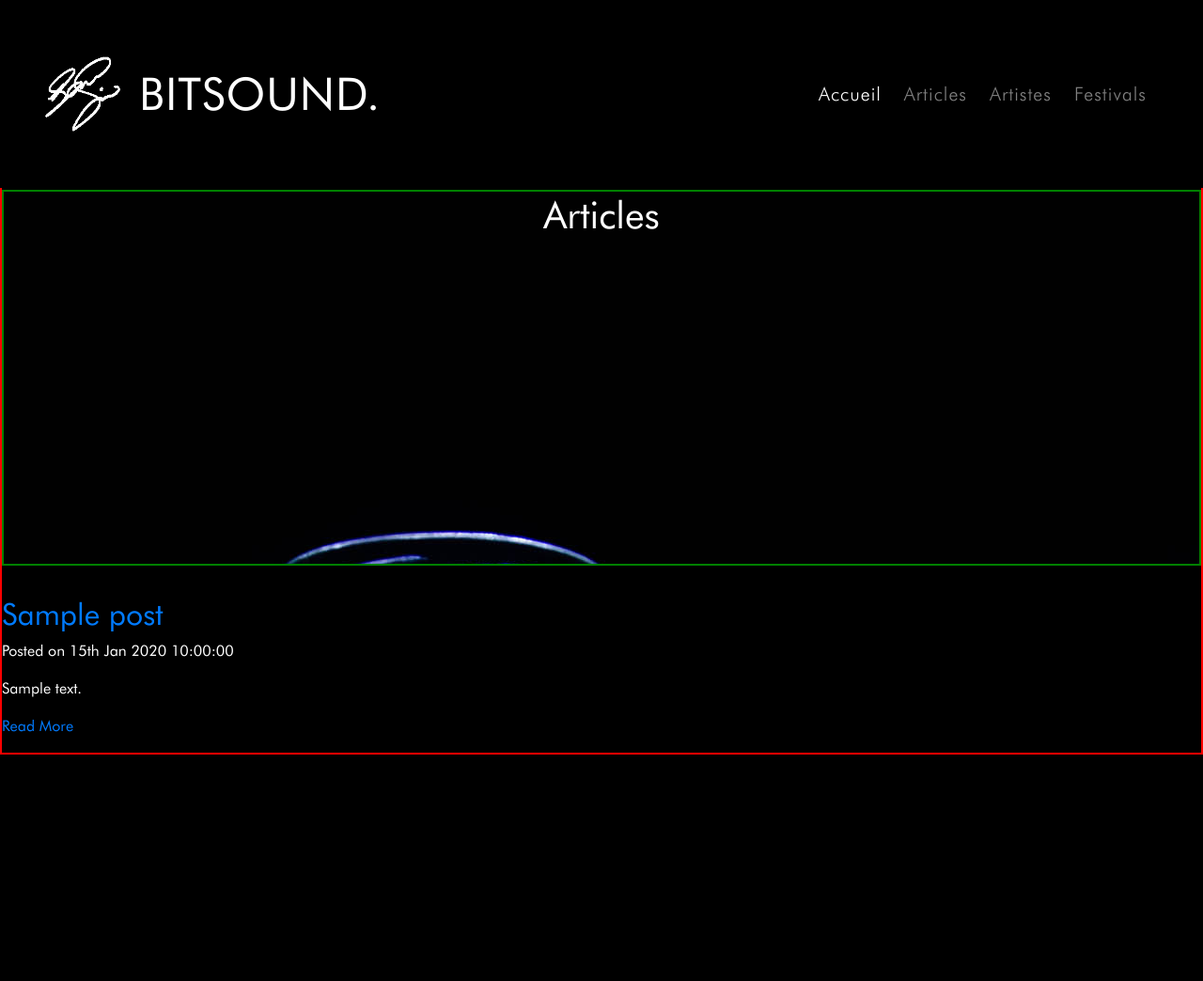
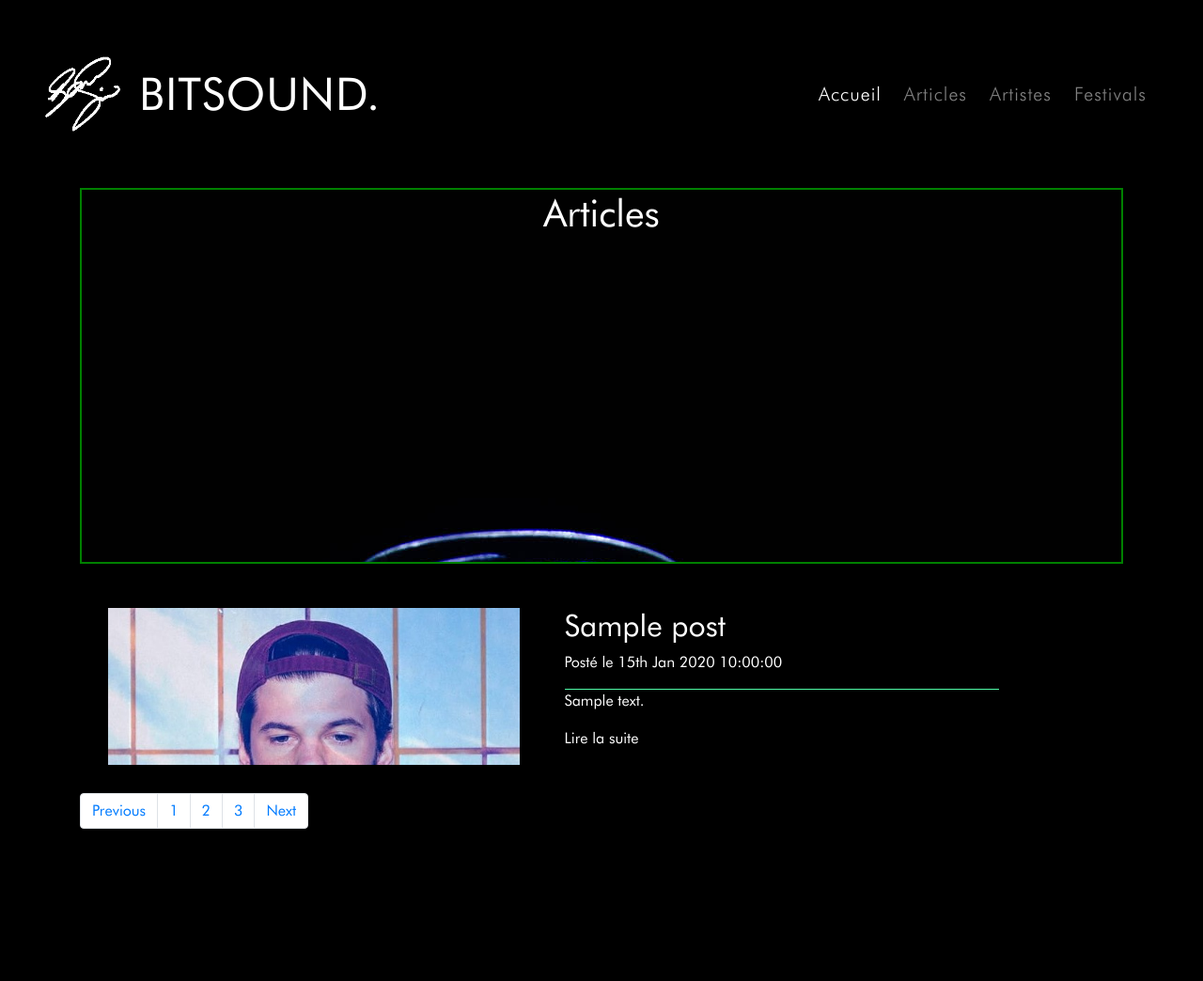
Before and after one commit to OreliaSk/PHP-natif-Bitsound_v1, a PHP site: page /posts.php in a window 1280 px wide. Shown: the whole page at 94% size. Before the commit the page ends 803 px from the top, so only its background shows below. Run offline with PHP 8.4, Linux system fonts and the light colour scheme; tables that the repository leaves empty or names only in its code hold one stand-in row (values such as "Sample post").

Commit message:
mise en place pagination front

```diff
--- a/posts.php
+++ b/posts.php
@@ -18,7 +18,7 @@
 
 	<div id="wrapper">
 		<?php include('navbar.php');?>
-		<div class="articles-list" style="border: 2px solid red; padding-top: 25vh;">
+		<div class="articles-list container">
 			<h1>Articles</h1>
 			<hr />
 
@@ -29,18 +29,31 @@
 					while($row = $stmt->fetch()){
 
 						echo '<div>';
-							echo '<h2><a href="viewpost.php?id='.$row['postID'].'">'.$row['postTitle'].'</a></h2>';
-							echo '<p>Posted on '.date('jS M Y H:i:s', strtotime($row['postDate'])).'</p>';
-							echo '<p>'.$row['postDesc'].'</p>';
-							echo '<p><a href="viewpost.php?id='.$row['postID'].'">Read More</a></p>';
+							echo '<div class="row single-article">';
+								echo '<div class="col-md-5" style="background:url(img/actu/fakear2.jpg); background-size: 100%;"></div>';
+								echo '<div class="col-md-6 pl-5">';
+									echo '<h2><a href="viewpost.php?id='.$row['postID'].'">'.$row['postTitle'].'</a></h2>';
+									echo '<p>Posté le '.date('jS M Y H:i:s', strtotime($row['postDate'])).'</p>';
+									echo '<p class="border-content">'.$row['postDesc'].'</p>';
+									echo '<p><a href="viewpost.php?id='.$row['postID'].'">Lire la suite</a></p>';
+								echo '</div>';
+							echo '</div>';
 						echo '</div>';
-
 					}
 
 				} catch(PDOException $e) {
 				    echo $e->getMessage();
 				}
 			?>
+			<nav aria-label="Page navigation example text-center">
+				<ul class="pagination">
+					<li class="page-item"><a class="page-link" href="#">Previous</a></li>
+					<li class="page-item"><a class="page-link" href="#">1</a></li>
+					<li class="page-item"><a class="page-link" href="#">2</a></li>
+					<li class="page-item"><a class="page-link" href="#">3</a></li>
+					<li class="page-item"><a class="page-link" href="#">Next</a></li>
+				</ul>
+				</nav>
 		</div>
 	</div>
 
```
Also changed, not shown: festivals.php (+19 -5 lines).
